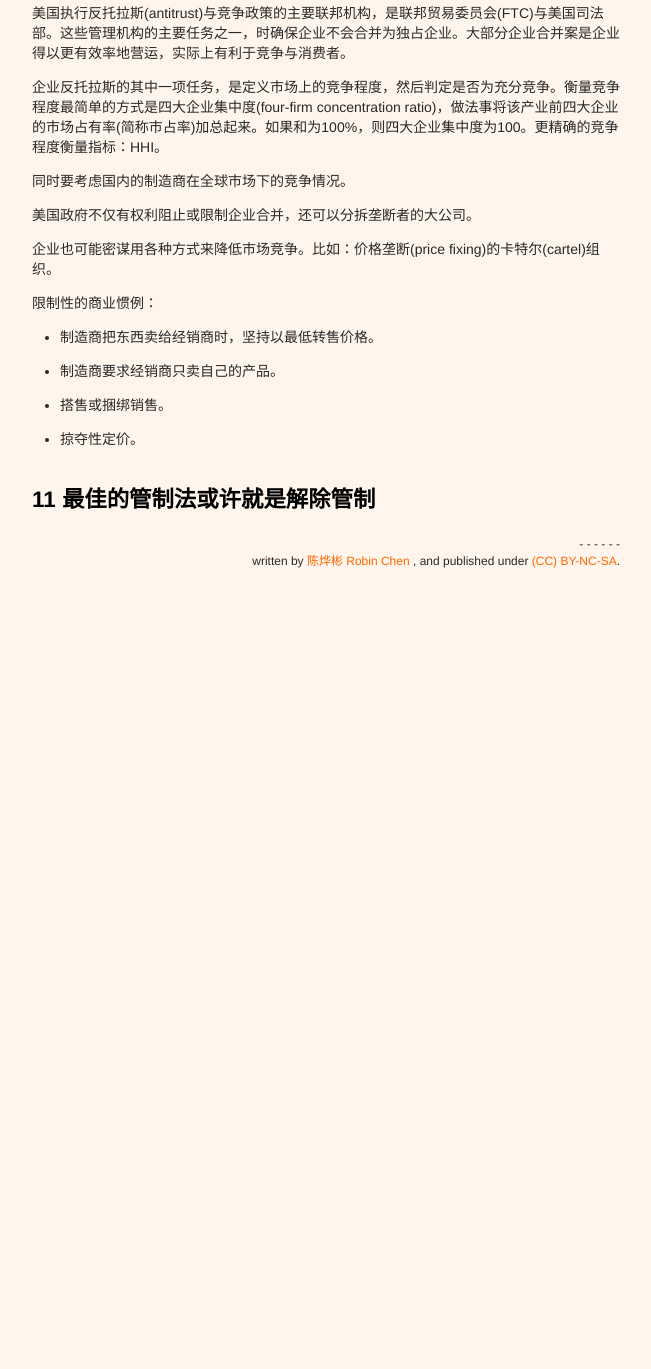
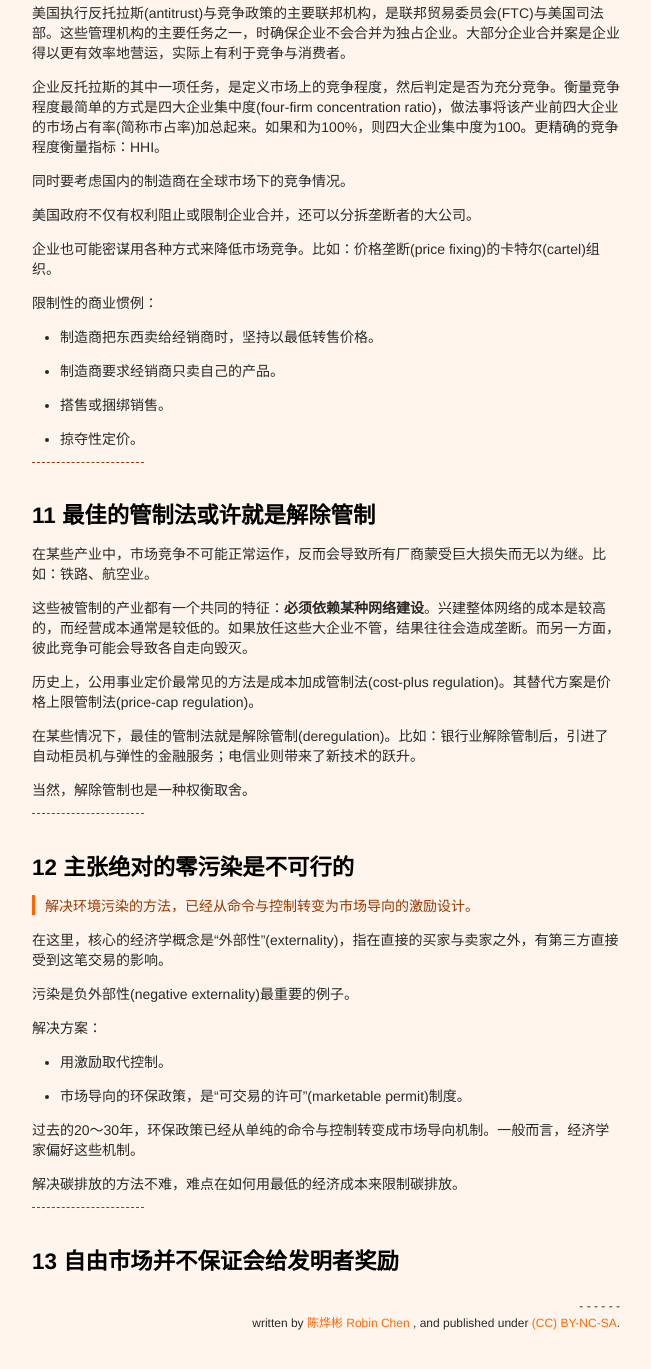
Before and after one commit to xianyuxmu/xianyuxmu.github.io, a Jekyll site: the page built from _posts/2017-04-29-the-instant-economist.md, in a window 1280 px wide and 1400 px high, scrolled down 9789 px. Shown: the top 1369 px of the window, without its empty margins (314-965 px from the left). Built offline with Jekyll 4.4.1, drawn with Linux system fonts in a browser that asks for light colours; comment, search, counter and statistics services are not loaded; before the commit the page ends 10427 px from its top, so only the background shows below that.

Commit message:
12 主张绝对的零污染是不可行的

```diff
--- a/_posts/2017-04-29-the-instant-economist.md
+++ b/_posts/2017-04-29-the-instant-economist.md
@@ -390,4 +390,39 @@ tags:
 - 搭售或捆绑销售。
 - 掠夺性定价。
 
+----
+
 ## 11 最佳的管制法或许就是解除管制
+
+在某些产业中，市场竞争不可能正常运作，反而会导致所有厂商蒙受巨大损失而无以为继。比如：铁路、航空业。
+
+这些被管制的产业都有一个共同的特征：**必须依赖某种网络建设**。兴建整体网络的成本是较高的，而经营成本通常是较低的。如果放任这些大企业不管，结果往往会造成垄断。而另一方面，彼此竞争可能会导致各自走向毁灭。
+
+历史上，公用事业定价最常见的方法是成本加成管制法(cost-plus regulation)。其替代方案是价格上限管制法(price-cap regulation)。
+
+在某些情况下，最佳的管制法就是解除管制(deregulation)。比如：银行业解除管制后，引进了自动柜员机与弹性的金融服务；电信业则带来了新技术的跃升。
+
+当然，解除管制也是一种权衡取舍。
+
+----
+
+## 12 主张绝对的零污染是不可行的
+
+> 解决环境污染的方法，已经从命令与控制转变为市场导向的激励设计。
+
+在这里，核心的经济学概念是“外部性”(externality)，指在直接的买家与卖家之外，有第三方直接受到这笔交易的影响。
+
+污染是负外部性(negative externality)最重要的例子。
+
+解决方案：
+
+- 用激励取代控制。
+- 市场导向的环保政策，是“可交易的许可”(marketable permit)制度。
+
+过去的20～30年，环保政策已经从单纯的命令与控制转变成市场导向机制。一般而言，经济学家偏好这些机制。
+
+解决碳排放的方法不难，难点在如何用最低的经济成本来限制碳排放。
+
+----
+
+## 13 自由市场并不保证会给发明者奖励
```
